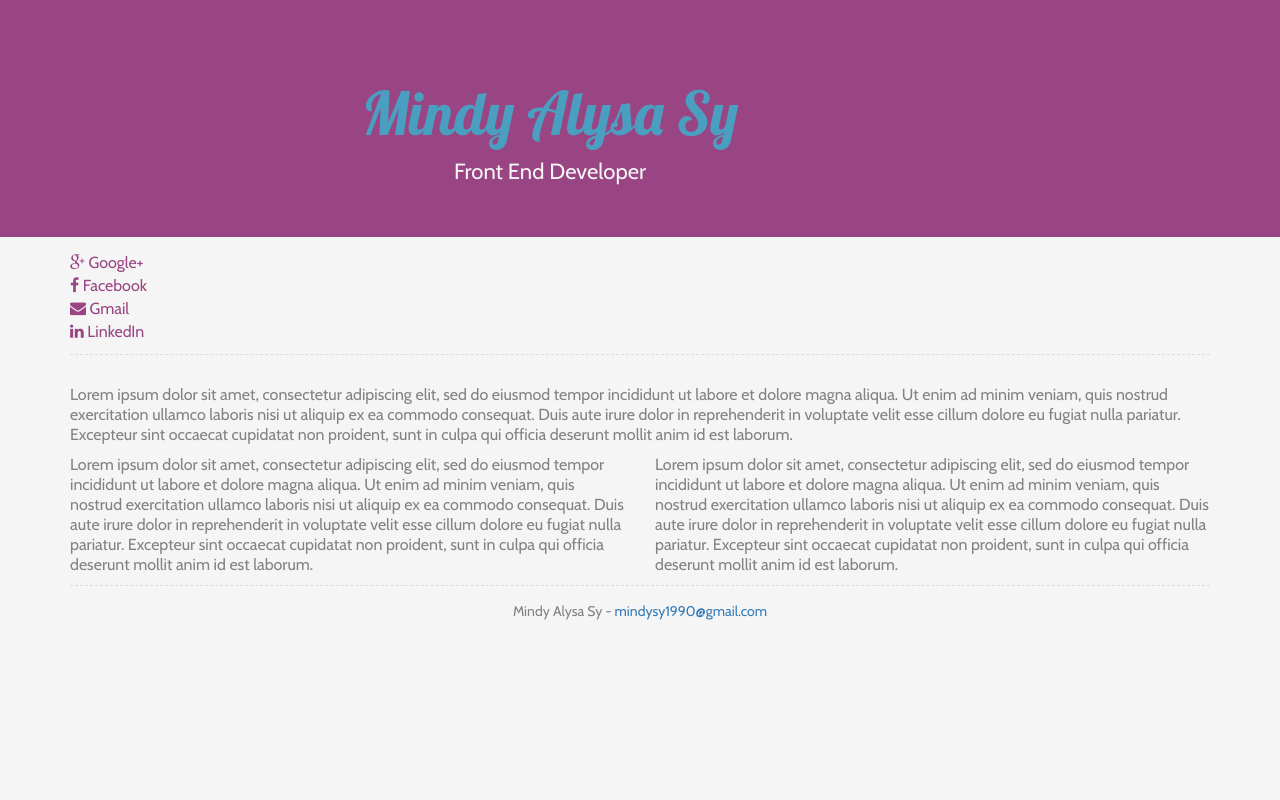
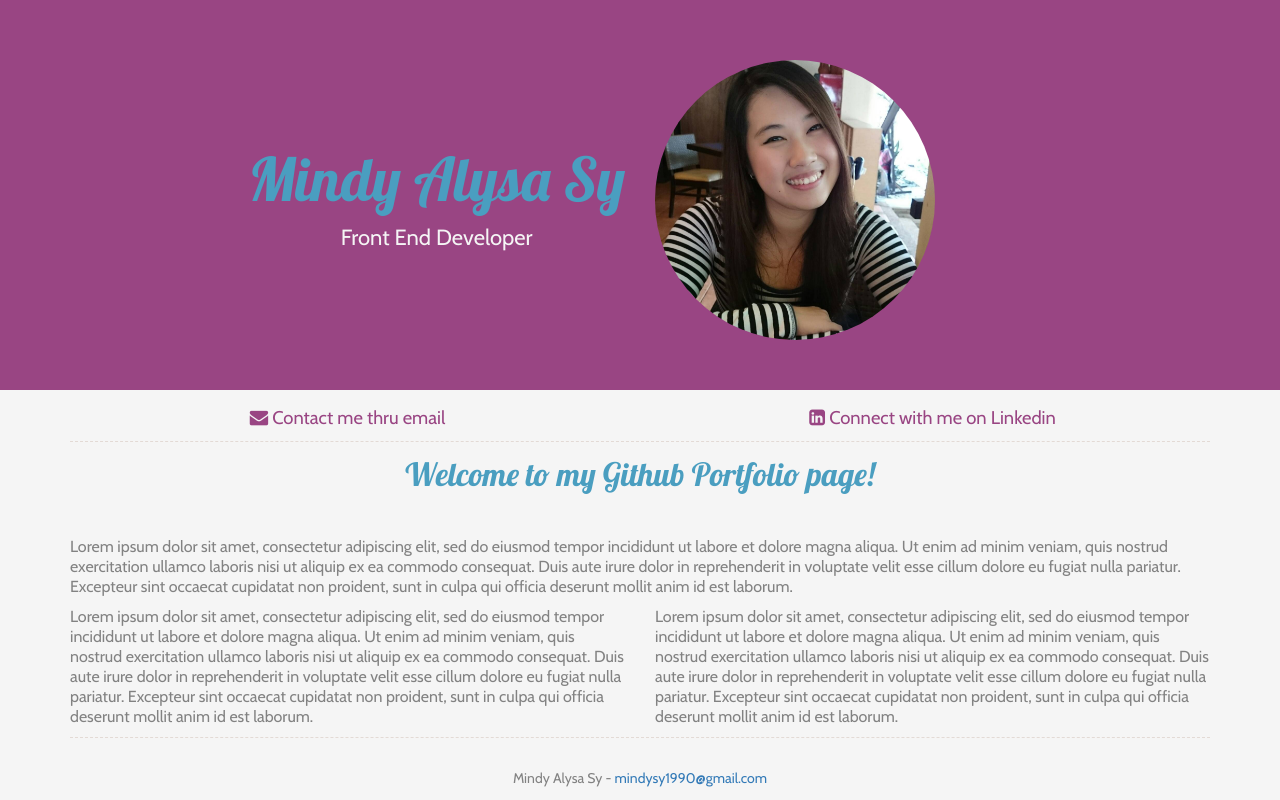
Before and after one commit to mindysy/mindysy.github.io, a plain HTML site: page index.html in a window 1280 px wide. Drawn offline with nearby package versions, Linux system fonts and the light colour scheme; files whose address does not match are found by name.

Commit message:
Add avatar

```diff
--- a/index.html
+++ b/index.html
@@ -23,34 +23,49 @@
   <body>
     <header>
       <div class="container">
-        <div class="header-wrap clearfix">
-          <h1>Mindy Alysa Sy</h1>
-          <div class="position">Front End Developer</div>
+        <div class="header-wrap">
+          <div class="row">
+            <div class="col-sm-7 col-md-6">
+              <div class="header-desc">
+                <div class="header-info">
+                  <h1>Mindy Alysa Sy</h1>
+                  <div class="position">Front End Developer</div>
+                </div>
+              </div>
+            </div>
+            <div class="col-sm-5 col-md-6">
+              <div class="header-avatar">
+                <img src="images/avatar.jpg" class="img-responsive img-circle" alt="Mindy Sy">
+              </div>
+            </div>
+          </div><!-- header-wrap -->
         </div>
       </div>
     </header>
 
     <section>
       <div class="container">
-        <div class="row">
 
-          <div class="col-xs-12">
-           <ul class="social-media">
-             <li><i class="fa fa-google-plus"></i> Google+</li>
-             <li><i class="fa fa-facebook"></i> Facebook</li>
-             <li><i class="fa fa-envelope"></i> Gmail</li>
-             <li><i class="fa fa-linkedin"></i> LinkedIn</li>
-           </ul>
+        <div class="social-media row">
+          <div class="col-sm-6">
+            <a href="mailto:mindysy1990@gmail.com" alt="Email me" title="Email me"><i class="fa fa-envelope"></i> Contact me thru email</li></a>
           </div>
-
+          <div class="col-sm-6">
+            <a href="https://ph.linkedin.com/pub/mindy-alysa-sy/9b/26/74a" target="_blank" title="Linkedin" alt="Linkedin"><i class="fa fa-linkedin-square"></i> Connect with me on Linkedin</li></a>
+          </div>
         </div>
 
         <div class="divider"></div>
+
+        <article>
+          <h2>Welcome to my Github Portfolio page!</h2>
+        </article>
 
       </div>
     </section>
 
     <section>
+
       <div class="container">
         <div class="row">
 
--- a/stylesheets/style.css
+++ b/stylesheets/style.css
@@ -46,6 +46,7 @@ p {
 	border-bottom: 1px dashed #e3dad5;
 	height: 1px;
 	width: 100%;
+	margin-bottom: 15px;
 }
 
 .clearfix:before, .clearfix:after { content: " "; display: table; }
@@ -58,8 +59,8 @@ header {
 }
 
 .header-wrap {
-	max-width: 960px;
-	padding: 80px 15px 50px;
+	padding-top: 60px;
+	padding-bottom: 50px;
 	text-align: center;
 	width: 100%;
 }
@@ -81,18 +82,30 @@ header {
 	border-radius: 50px;
 }
 
+.header-avatar {
+	margin: 20px auto 0;
+	max-width: 280px;
+}
+
 /* Content */
 section {
 	padding-bottom: 15px;
 	padding-top: 15px;
 }
 
-ul.social-media {
-	padding: 0;
+article {
+	text-align: center;
 }
 
-.social-media li {
+.social-media {
+	margin-bottom: 10px;
+	padding: 0;
+	text-align: center;
+}
+
+.social-media a {
 	color: #994583;
+	font-size: 1.15em; /* 18px */
 	list-style: none;
 }
 
@@ -108,6 +121,37 @@ footer {
 
 @media only screen and (min-width: 480px) {}
 
-@media only screen and (min-width: 768px) {}
+@media only screen and (min-width: 768px) {
+
+	/* Header */
+	.header-desc {
+		position: relative;
+		height: 280px;
+	}
+
+	.header-info {
+		position: absolute;
+		top: 50%;
+		transform: translate(0, -50%);
+	}
+
+	.header-avatar {
+		margin-top: 0;
+	}
+
+}
+
+@media only screen and (min-width: 992px) {
+
+	/* Header */
+	.header-info {
+		right: 0;
+	}
+
+	.header-avatar {
+		margin: 0;
+	}
+
+}
 
 @media only screen and (min-width: 1140px) {}
```
Also changed, not shown: images/avatar.jpg (added), 1 other file.
